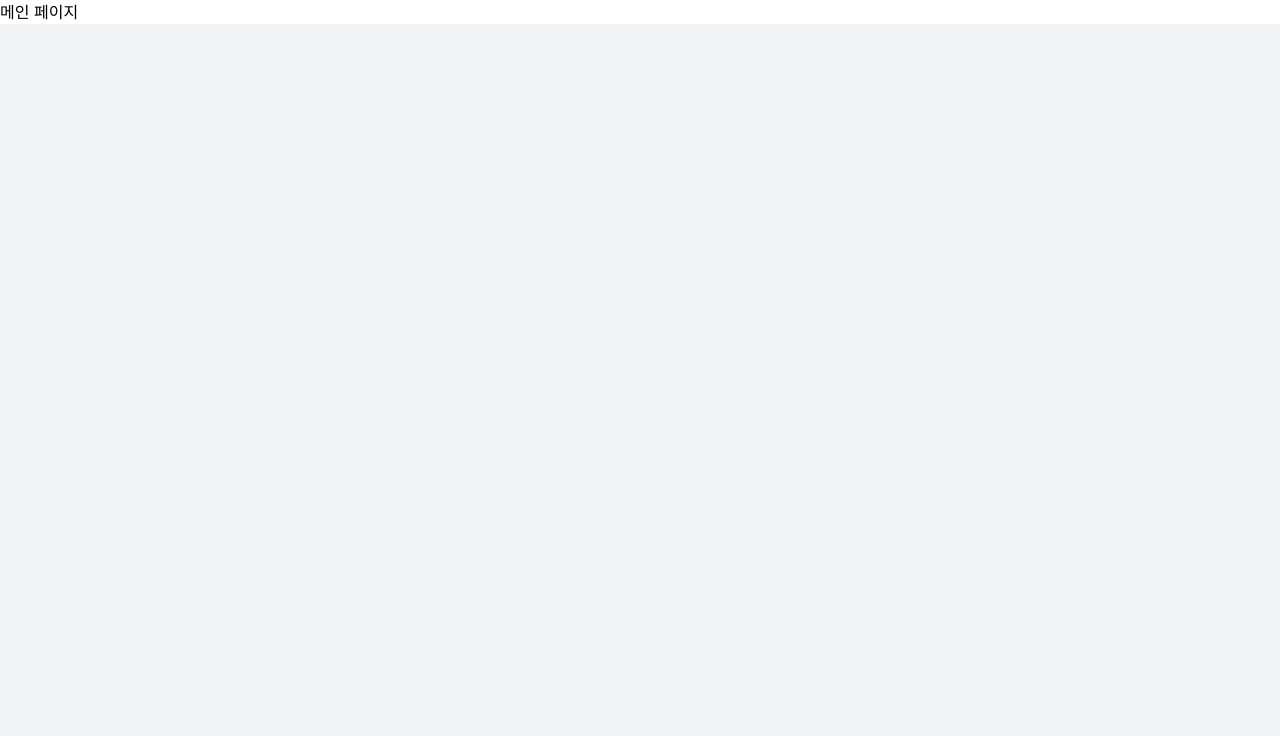
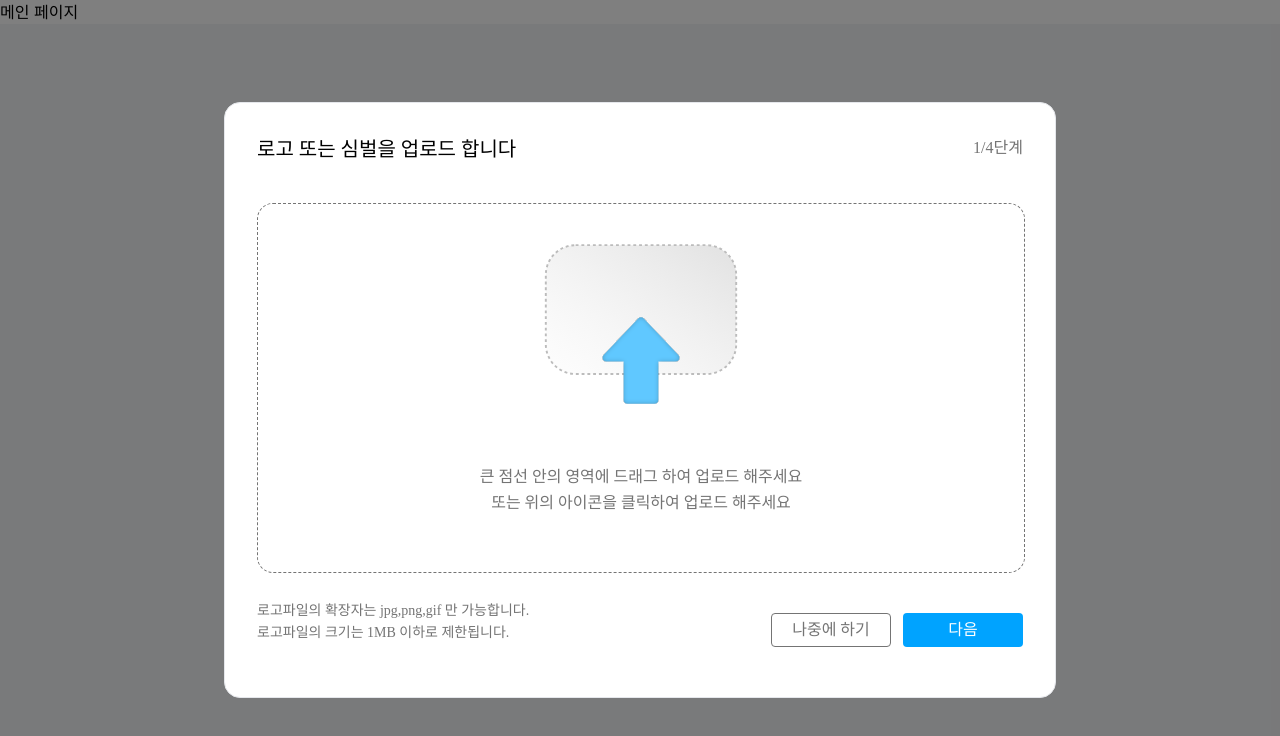
Before and after one commit to minki-dev/PRIETAG_FE, a Next.js app: page / in a window 1280 px wide. Shown: the top 736 px of the page. Built offline with nearby package versions, Linux system fonts and the light colour scheme; a web font is replaced by a local one.

Commit message:
:lipstick: design: UploadModal UI 구현
현재 figma에서 디자인된 UploadModal UI 구현 완료 (기능 추후 구현 예정)

```diff
--- /dev/null
+++ b/app/editTemplate/components/UploadModal.tsx
@@ -0,0 +1,75 @@
+/* eslint-disable no-param-reassign */
+
+'use client';
+
+import Image from 'next/image';
+import React from 'react';
+
+export default function UploadModal() {
+	return (
+		<form
+			className="fixed top-0 left-0 z-30 flex items-center justify-center w-full h-full bg-black bg-opacity-50"
+			// onSubmit={handleSubmit(handleConfirm)}
+		>
+			<dialog
+				open
+				className="flex flex-col p-8 bg-white border border-gray-200 h-priceModal w-priceModal rounded-2xl"
+			>
+				<section className="flex flex-row justify-between mb-10">
+					{' '}
+					{/* 타이틀 */}
+					<div className="text-xl font-medium font-ptBold">
+						로고 또는 심벌을 업로드 합니다
+					</div>
+					<div className="t font-ptRegular text-base font-normal leading-[25.6px] text-borderGray ">
+						1/4단계
+					</div>
+				</section>
+				{/* 업로드 섹션 */}
+				<section className="flex h-[370px] w-[768px] flex-col items-center  rounded-2xl border border-dashed  border-gray-700 py-5 pb-14 pl-14 pr-14 ">
+					<div className="mb-10">
+						<Image
+							width={200}
+							height={176}
+							src={'/icons/icon_upload.svg'}
+							alt="drag handle svg image"
+						/>
+					</div>
+					<div className="flex flex-col items-center justify-center">
+						<p className="font-ptMedium text-base font-medium leading-[25.6px] text-borderGray">
+							큰 점선 안의 영역에 드래그 하여 업로드 해주세요
+						</p>
+						<p className="font-ptMedium text-base font-medium leading-[25.6px] text-borderGray">
+							또는 위의 아이콘을 클릭하여 업로드 해주세요
+						</p>
+					</div>
+				</section>
+				{/* 버튼 섹션 */}
+				<section className="flex flex-row justify-between mt-6">
+					<div className="flex flex-col items-start justify-center">
+						<p className="font-ptRegular text-sm  leading-[22.4px] text-borderGray">
+							로고파일의 확장자는 jpg,png,gif 만 가능합니다.
+						</p>
+						<p className="font-ptRegular text-sm font-normal  leading-[22.4px] text-borderGray">
+							로고파일의 크기는 1MB 이하로 제한됩니다.
+						</p>
+					</div>
+					<div className="flex flex-row gap-3">
+						<button
+							type="button"
+							className="[3px] mt-4  h-[34px] w-[120px] rounded border-1 border-[#747474] bg-white font-ptMedium text-base  font-medium text-borderGray"
+						>
+							나중에 하기
+						</button>
+						<button
+							type="button"
+							className="[3px] mt-4 h-[34px] w-[120px] rounded bg-[#00A3FF] font-ptMedium text-base font-medium text-white"
+						>
+							다음
+						</button>
+					</div>
+				</section>
+			</dialog>
+		</form>
+	);
+}
--- a/app/page.tsx
+++ b/app/page.tsx
@@ -1,5 +1,12 @@
 'use client';
 
+import UploadModal from './editTemplate/components/UploadModal';
+
 export default function Home() {
-	return <main>메인 페이지</main>;
+	return (
+		<main>
+			메인 페이지
+			<UploadModal />
+		</main>
+	);
 }
```
